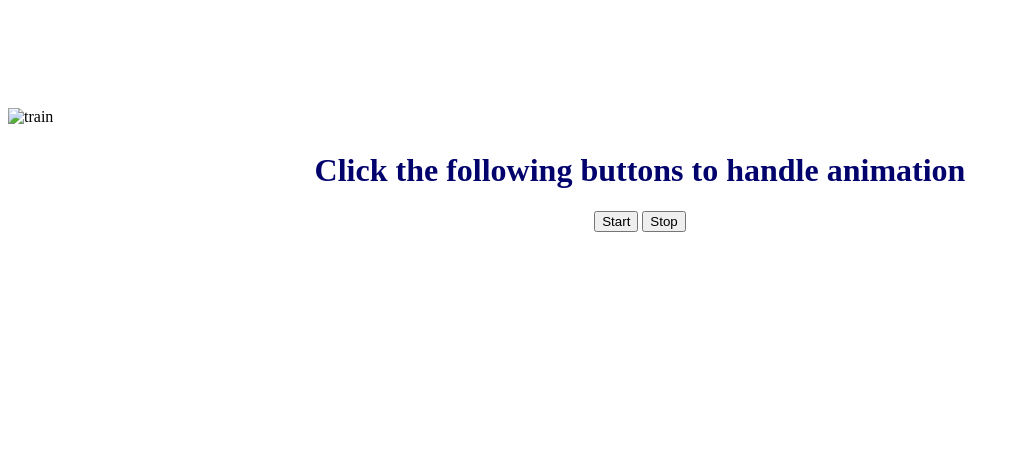
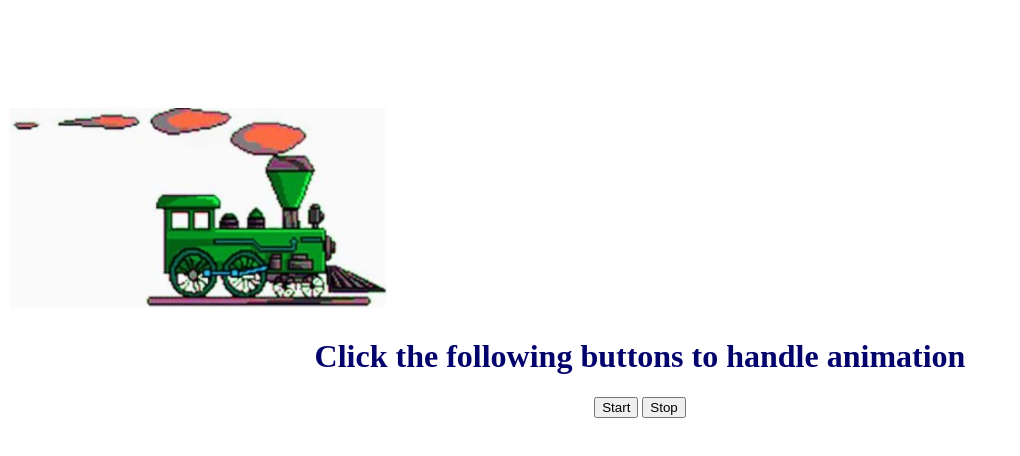
Before and after one commit to SwapnilG2977/Ethnus_Task2, a plain HTML site: page JS_Task-7.html in a window 1280 px wide. Shown: the whole page, without its empty margins (0-1020 px from the left). Drawn offline with Linux system fonts and the light colour scheme.

Commit message:
Update JS_Task-7.html

```diff
--- a/JS_Task-7.html
+++ b/JS_Task-7.html
@@ -31,7 +31,7 @@
     </style>
 </head>
 <body>
-    <img id="train" src="./train-1.png" alt="train" height="200px">
+    <img id="train" src="WhatsApp Image 2023-09-28 at 09.31.32_bbf6537c.jpg" alt="train" height="200px">
     <div style="width: 100%;height: 5px;"></div>
     <h1>Click the following buttons to handle animation</h1>
     <div>
```
